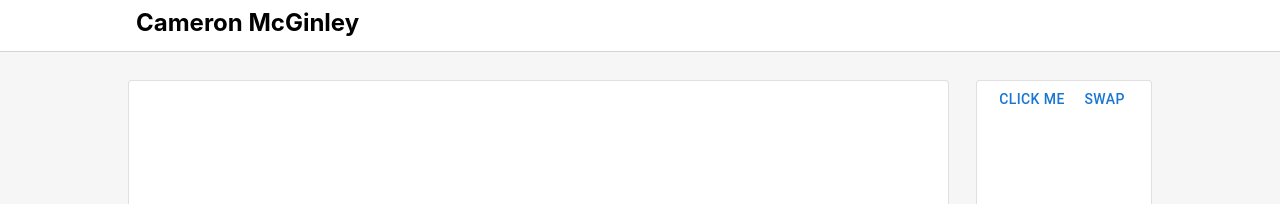
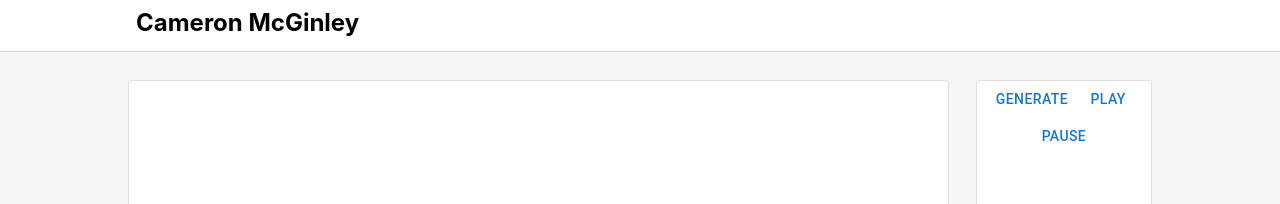
Before and after one commit to cameronmcginley/sorting-visualizer, a React (Create React App) app: page / in a window 1280 px wide. Shown: the top 204 px of the page. Built offline with nearby package versions, Linux system fonts and the light colour scheme.

Commit message:
Move timeouts to queue array, add pause and unpause

```diff
--- a/src/SortingVisualizer.jsx
+++ b/src/SortingVisualizer.jsx
@@ -14,9 +14,12 @@ export default function SortingVisualizer(props) {
     // Generate full array of bars, then replace the bars state with it
 
     let generated_bars = []
-
+    let animQueue = [];
+    let animQueuePaused = [];
+    let animPlaying = [];
 
     const swap = (i, j) => {
+        // Must use setState to trigger re-render
         setBars(bars => {
             let data = [...bars];
             let temp = data[i];
@@ -25,6 +28,30 @@ export default function SortingVisualizer(props) {
 
             return data ;
         })
+    }
+    const [animationQueue, setAnimationQueue] = React.useState([])
+    const [animationFrames, setAnimationFrames] = React.useState([])
+
+    const playAnimation = () => {
+        bubbleSort(bars)
+
+        // Queue up the frames in animationFrames
+        for (let idx = 0; idx < animationFrames.length; idx++) {
+            animationQueue.push(setTimeout((i, j) => {
+                swap(i, j)
+            }, idx*delay, animationFrames[idx].i, animationFrames[idx].j))
+        }
+
+        // Clear frames after they've all been queued
+        // On pause-play, frames will be generated fresh
+        animationFrames.length = 0;
+    }
+
+    const pauseAnim = () => {
+        // Clear the queued timeout swap funcs
+        for (let i = 0; i <animationQueue.length; i++) {
+            clearTimeout(animationQueue[i])
+        }
     }
 
     const bubbleSort = (bars_state) => {
@@ -39,16 +66,14 @@ export default function SortingVisualizer(props) {
                 bars_temp[j] = bars_temp[j+1];
                 bars_temp[j+1] = temp;
 
-                // Increase the delay to queue up swaps
-                curr_timer += delay;
-
-                // Must pass index to func, won't update otherwise
-                setTimeout((j) => {
-                    swap(j, j+1)
-                }, curr_timer, j)
+                animationFrames.push({
+                    i: j,
+                    j: j+1,
+                })
               }
             }
         }
+        // console.log(animationQueue)
     }
 
 
@@ -96,11 +121,12 @@ export default function SortingVisualizer(props) {
                         generateArray();
                     }}
                 >
-                    Click me
+                    Generate
                 </Button>
                 <Button
                     onClick={() => {
-                        bubbleSort(bars)
+                        // bubbleSort(bars)
+                        playAnimation()
                         // swap(5,7);
                         // swap(3,9);
                         // swap(3,34);
@@ -110,7 +136,14 @@ export default function SortingVisualizer(props) {
                         // swap(3,5);
                     }}
                 >
-                    Swap
+                    Play
+                </Button>
+                <Button
+                    onClick={() => {
+                        pauseAnim()
+                    }}
+                >
+                    Pause
                 </Button>
             </Paper>
         </div>
```
